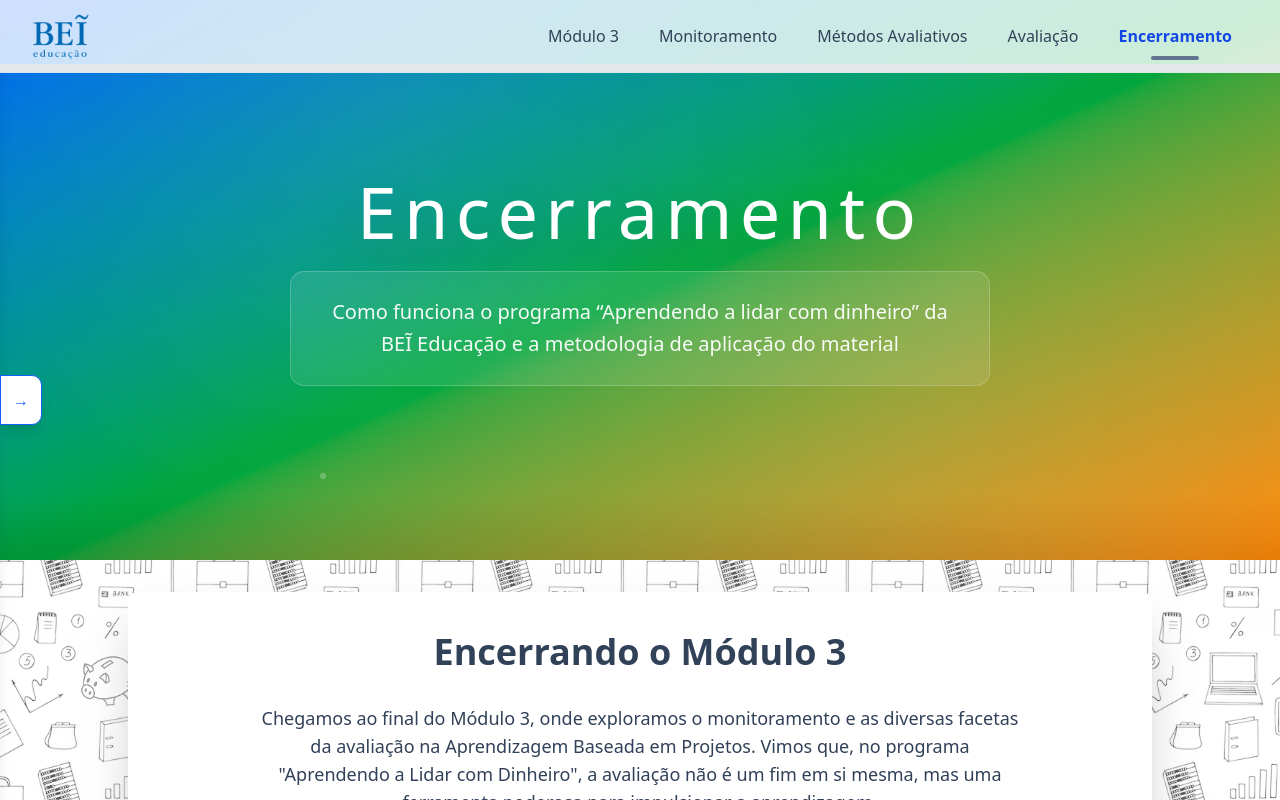
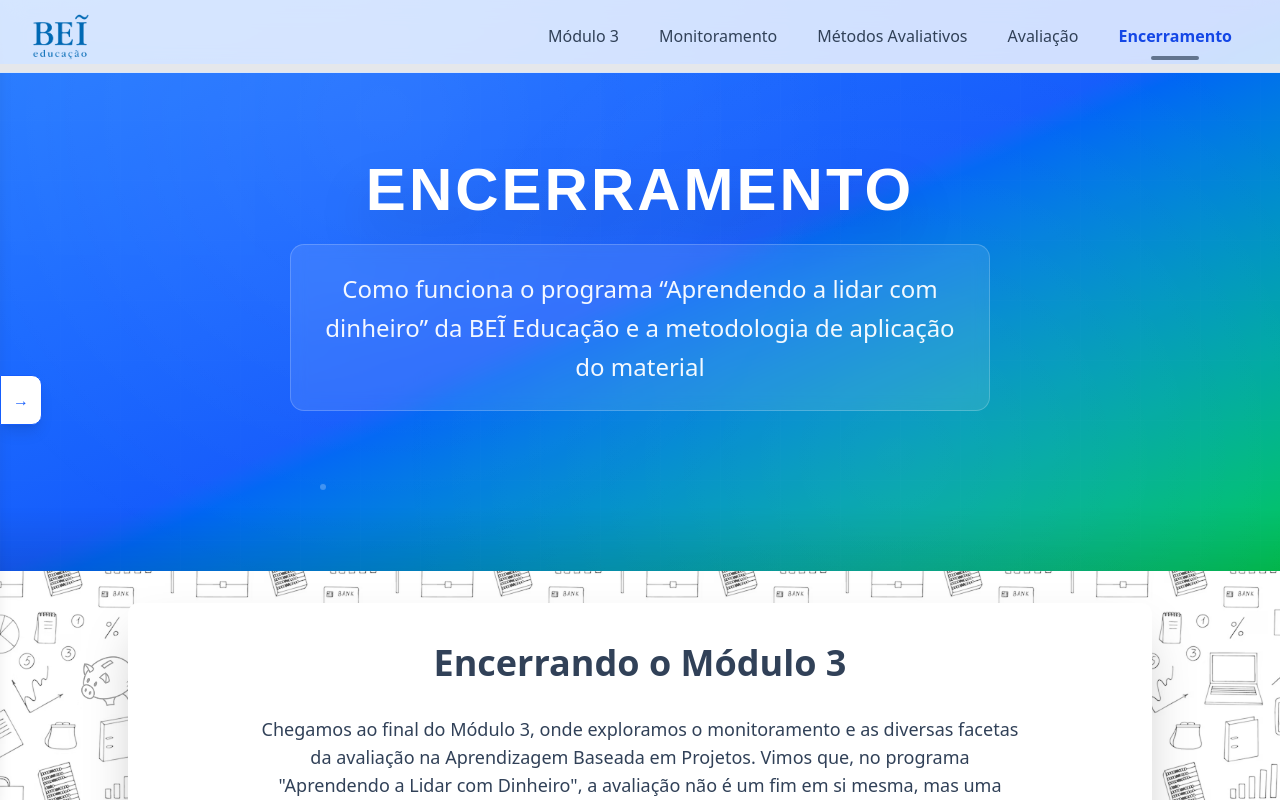
Before and after one commit to heliosalesjr/formacoes-3, a Next.js app: page /encerramento in a window 1280 px wide. Shown: the top 800 px of the page. Built offline with nearby package versions, Linux system fonts and the light colour scheme; a web font is replaced by a local one.

Commit message:
heros unified and ttf open sans added

```diff
--- a/src/components/Hero.jsx
+++ b/src/components/Hero.jsx
@@ -13,7 +13,7 @@
   return (
     <section className="relative w-full min-h-[70vh] flex items-center justify-center overflow-hidden py-16 md:py-32 lg:py-40">
       {/* Enhanced Background with Subtle Animation */}
-      <div className="absolute inset-0 bg-gradient-to-br from-blue-600 via-green-600 to-orange-400">
+      <div className="absolute inset-0 bg-gradient-to-br from-blue-500 via-blue-600 to-green-500">
         <div className="absolute inset-0 bg-[radial-gradient(circle_at_30%_20%,rgba(255,255,255,0.1)_0%,transparent_50%)] animate-pulse" />
         <div className="absolute inset-0 bg-[radial-gradient(circle_at_70%_80%,rgba(255,255,255,0.05)_0%,transparent_50%)]" />
       </div>
@@ -27,17 +27,25 @@
       <div className="relative z-10 container mx-auto px-4 md:px-6">
         <div className="flex flex-col items-center space-y-8 text-center">
 
-          {/* Enhanced Title */}
+          {/* Enhanced Title with Custom Font */}
           <div className="space-y-6 max-w-6xl mx-auto">
-            <h1 className={`text-4xl sm:text-5xl md:text-6xl lg:text-7xl font-thin tracking-widest text-white transition-all duration-1000 ease-out ${isLoaded ? 'opacity-100 translate-y-0' : 'opacity-0 translate-y-4'}`}>
-              <span className="drop-shadow-2xl">
+            <h1
+              className={`text-4xl sm:text-5xl md:text-6xl  font-bold tracking-wider text-white transition-all duration-1000 ease-out ${isLoaded ? 'opacity-100 translate-y-0' : 'opacity-0 translate-y-4'}`}
+              style={{ fontFamily: 'Rustica, sans-serif' }}
+              // OU use esta linha se quiser testar a Rustica:
+              // style={{ fontFamily: 'Rustica, sans-serif' }}
+            >
+              <span className="drop-shadow-2xl uppercase">
                 {title}
               </span>
             </h1>
 
             {/* Subtitle with Glassmorphism */}
             <div className={`backdrop-blur-sm bg-white/10 rounded-xl p-6 border border-white/20 max-w-[700px] mx-auto transition-all duration-1000 delay-200 ${isLoaded ? 'opacity-100 translate-y-0' : 'opacity-0 translate-y-4'}`}>
-              <p className="text-white/95 md:text-xl leading-relaxed">
+              <p
+                className="text-white/95 md:text-2xl leading-relaxed"
+
+              >
                 {subtitle}
               </p>
             </div>
```
Also changed, not shown: public/OpenSans-varias.ttf (added).
